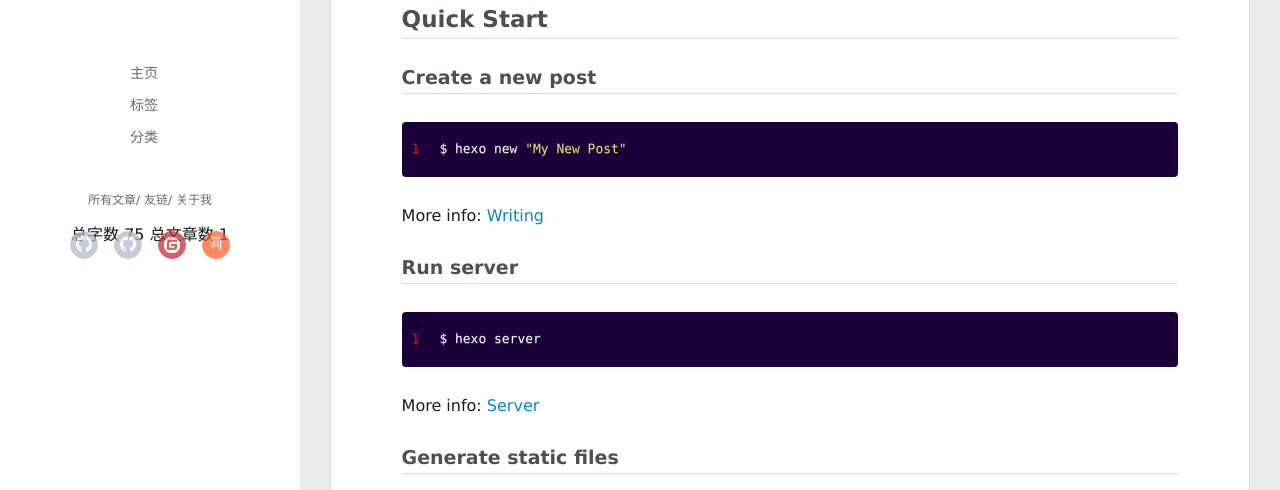
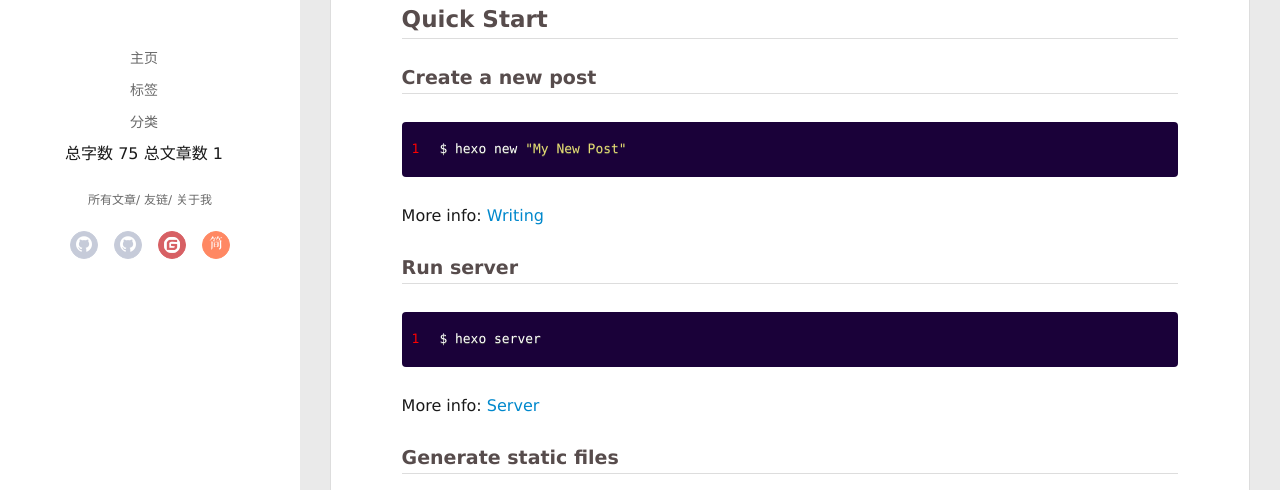
Before and after one commit to rongrongworking/rongrongworking.github.io, a plain HTML site: page 2022/12/13/hello-world/index.html in a window 1280 px wide. Shown: the part 310-800 px from the top of the page. Drawn offline with Linux system fonts and the light colour scheme; some packages are replaced by stand-ins of ours; a script that the page names is missing.

Commit message:
Site updated: 2022-12-13 22:49:48

```diff
--- a/2022/12/13/hello-world/index.html
+++ b/2022/12/13/hello-world/index.html
@@ -82,6 +82,9 @@
 
 				<li><a href="/categories" target="_blank">分类</a></li>
 
+			<li>
+				总字数 75 总文章数 1
+			</li>
 			</ul>
 		</nav>
 		<nav class="header-smart-menu">
@@ -124,11 +127,6 @@
 
 			</div>
 
-		</nav>
-		<nav>
-
-
-			总字数 75 总文章数 1
 		</nav>
 	</header>
 </div>
```
Also changed, not shown: archives/2022/12/index.html (+3 -5 lines), archives/2022/index.html (+3 -5 lines), archives/index.html (+3 -5 lines), categories/index.html (+3 -5 lines), categories/其他/index.html (+3 -5 lines), index.html (+3 -5 lines), tags/index.html (+3 -5 lines), tags/jQuery/index.html (+3 -5 lines), tags/表单验证/index.html (+3 -5 lines), tags/表格/index.html (+3 -5 lines).
